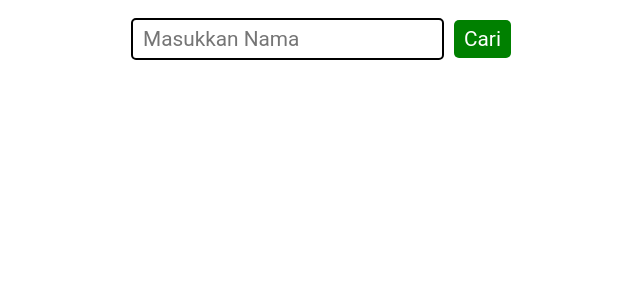
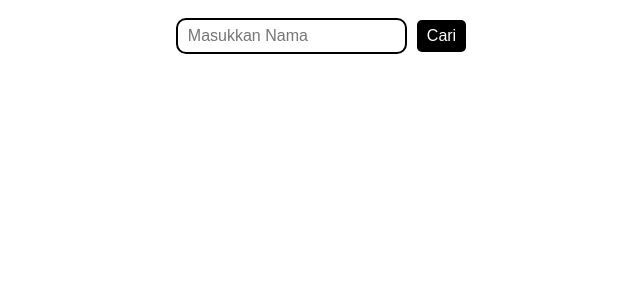
Before and after one commit to fachrul990/tugas_modul4_kel9, a React (Create React App) app: page / in a window 1280 px wide. Shown: the top 300 px of the page, without its empty margins (314-954 px from the left). Built offline with nearby package versions, Linux system fonts and the light colour scheme.

Commit message:
change component styling

```diff
--- a/src/App.js
+++ b/src/App.js
@@ -9,19 +9,18 @@ function App() {
   const [input, setInput] = useState('')
   const [filteredData, setFilteredData] = useState([])
 
-  const searchData = () => {
+  const searchData = (e) => {
+    e.preventDefault()
     input !== '' && setFilteredData(data.filter((el) => el.nama_lengkap.toLowerCase().includes(input.toLowerCase())))
-  }
-
-  const getInput = (e) => {
-    setInput(e.target.value)
   }
 
 
   return (
     <div className="App">
-      <SearchBar onChange={getInput} placeholder='Masukkan Nama' required />
-      <Button onClick={searchData}>Cari</Button>
+      <form onSubmit={searchData}>
+        <SearchBar onChange={(e) => setInput(e.target.value)} placeholder='Masukkan Nama' type="text" required />
+        <Button type="submit">Cari</Button>
+      </form>
       <div className='container'>
         {filteredData.map((el, index) => {
           return (
--- a/src/components/Button.js
+++ b/src/components/Button.js
@@ -1,12 +1,11 @@
 import styled, { css } from 'styled-components';
 
 export default styled.button`
-    font-family: 'roboto';
-    font-size:1.3rem;
+    font-size:1rem;
     border:none;
     border-radius:5px;
     padding:7px 10px;
-    background:green;
+    background:black;
     margin:20px 10px;
     ${(props) => props.background && css`
     background:${(props) => props.background}; `}
--- a/src/components/SearchBar.js
+++ b/src/components/SearchBar.js
@@ -1,9 +1,8 @@
 import styled, { css } from 'styled-components';
 export default styled.input`
-    font-family: 'roboto';
-    font-size:1.3rem;
+    font-size:1rem;
     border:2px solid;
-    border-radius:5px;
+    border-radius:10px;
     padding:7px 10px;
     background:white;
     ${(props) => props.border && css`
```
